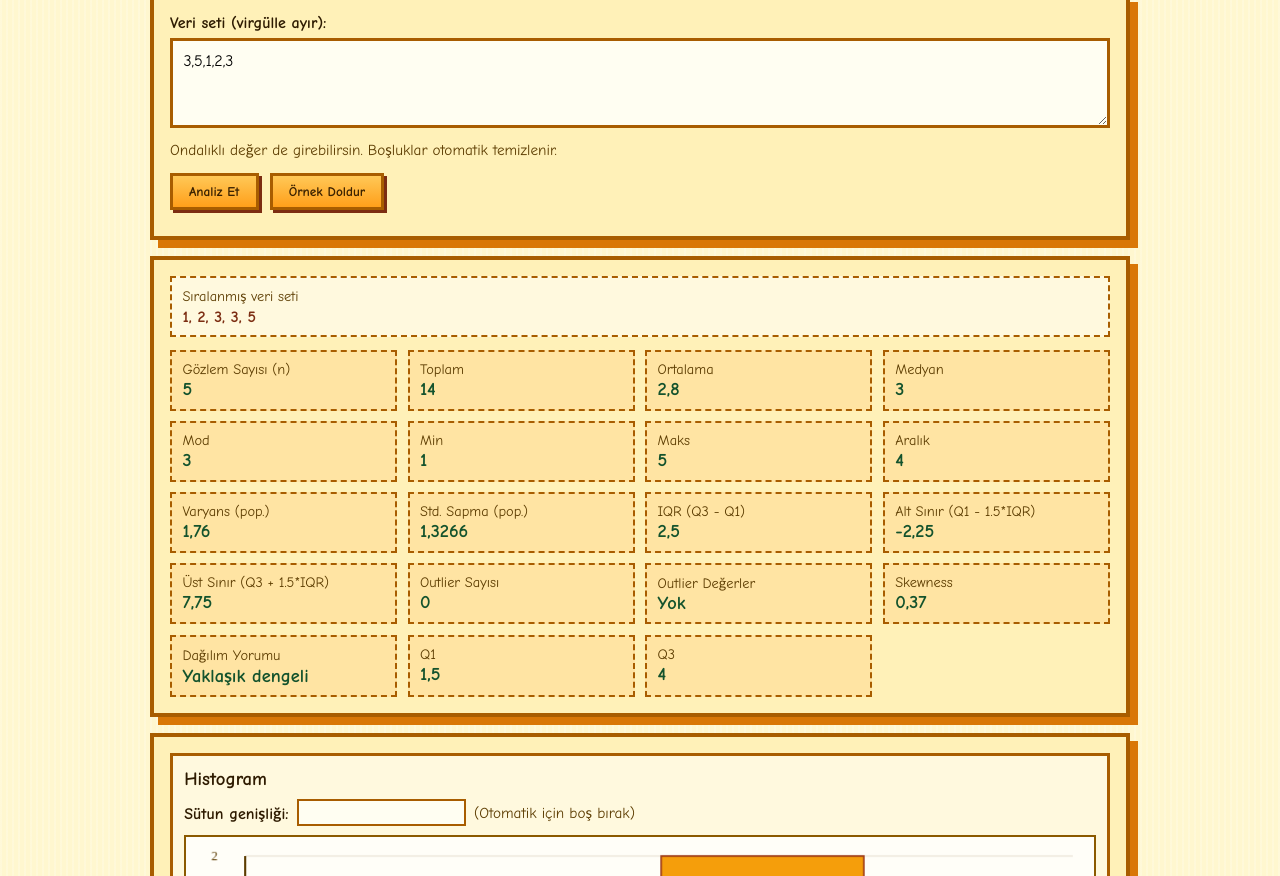
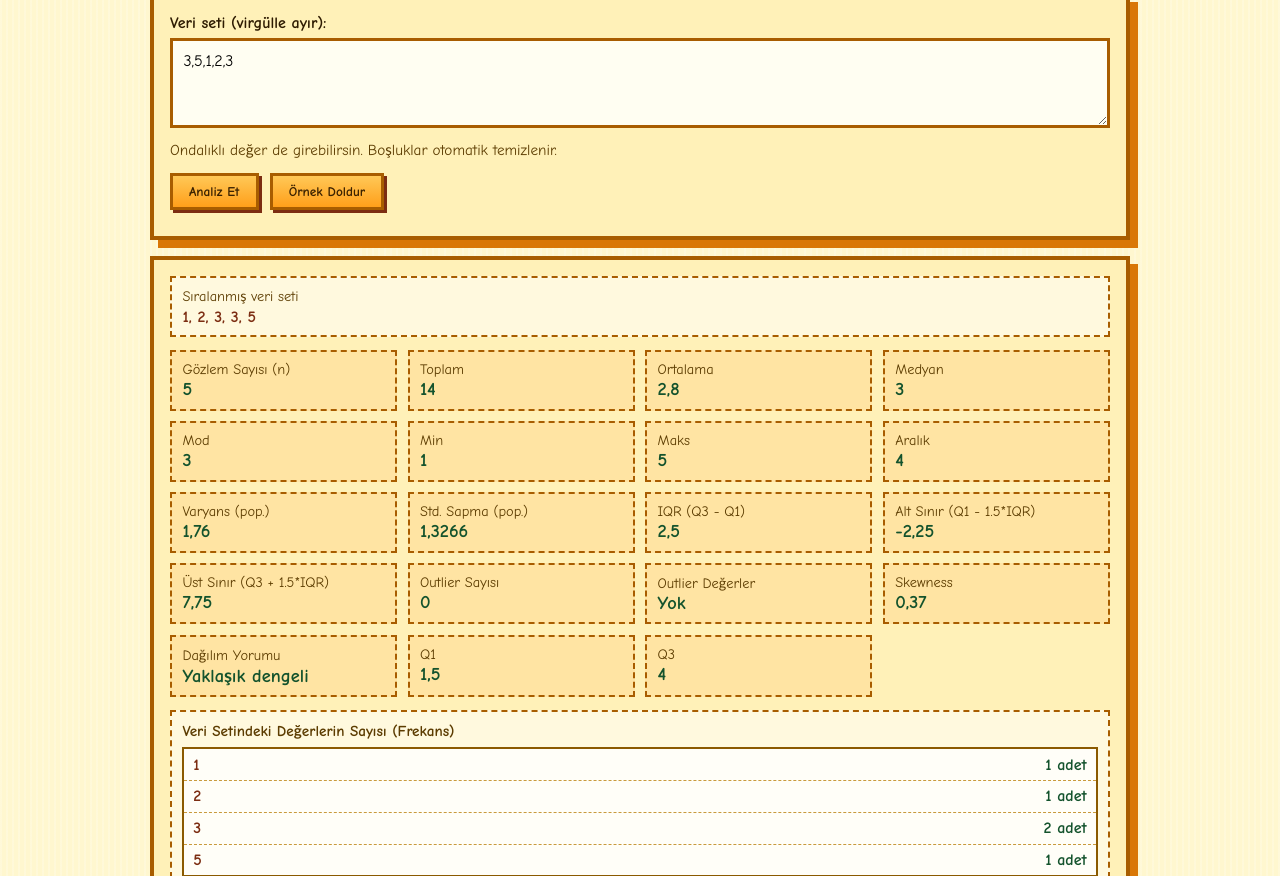
Before and after one commit to ardataskinn/data-analyse-and-plot, a plain HTML site: page index.html in a window 1280 px wide. Shown: the part 76-952 px from the top of the page. Drawn offline with Linux system fonts and the light colour scheme.

Commit message:
feat: veri sayıları gösteriliyor

```diff
--- a/index.html
+++ b/index.html
@@ -168,6 +168,43 @@
         color: var(--ok);
         font-size: 1.15rem;
       }
+      .freq-wrap {
+        margin-top: 0.8rem;
+        background: #fff9de;
+        border: 2px dashed var(--line);
+        padding: 0.55rem 0.65rem;
+      }
+      .freq-title {
+        color: var(--ink-soft);
+        font-size: 0.95rem;
+        font-weight: bold;
+        margin-bottom: 0.45rem;
+      }
+      .freq-list {
+        border: 2px solid #8b5a00;
+        background: #fffef8;
+        max-height: 220px;
+        overflow-y: auto;
+      }
+      .freq-row {
+        display: grid;
+        grid-template-columns: 1fr auto;
+        gap: 0.6rem;
+        padding: 0.4rem 0.55rem;
+        border-bottom: 1px dashed #c99a3d;
+      }
+      .freq-row:last-child {
+        border-bottom: none;
+      }
+      .freq-value {
+        color: #7c2d12;
+        font-weight: bold;
+        word-break: break-word;
+      }
+      .freq-count {
+        color: var(--ok);
+        font-weight: bold;
+      }
       .plot-grid {
         display: grid;
         grid-template-columns: 1fr;
@@ -245,6 +282,10 @@
           <div class="sorted-value" id="sortedDataBox">—</div>
         </div>
         <div class="stats" id="statsGrid"></div>
+        <div class="freq-wrap">
+          <div class="freq-title">Veri Setindeki Değerlerin Sayısı (Frekans)</div>
+          <div class="freq-list" id="valueCountsBox"></div>
+        </div>
       </section>
 
       <section class="card plot-grid">
@@ -292,6 +333,7 @@
       const stemDigitsEl = document.getElementById("stemDigits");
       const binWidthInput = document.getElementById("binWidthInput");
       const skewInfo = document.getElementById("skewInfo");
+      const valueCountsBox = document.getElementById("valueCountsBox");
       const histCanvas = document.getElementById("histCanvas");
       const boxCanvas = document.getElementById("boxCanvas");
 
@@ -407,6 +449,22 @@
               '</div><div class="stat-value">' +
               v +
               "</div></div>"
+          )
+          .join("");
+      }
+
+      function renderValueCounts(values) {
+        const freq = new Map();
+        values.forEach((v) => freq.set(v, (freq.get(v) || 0) + 1));
+        const rows = [...freq.entries()].sort((a, b) => a[0] - b[0]);
+        valueCountsBox.innerHTML = rows
+          .map(
+            ([value, count]) =>
+              '<div class="freq-row"><div class="freq-value">' +
+              qRound(value, 6) +
+              '</div><div class="freq-count">' +
+              count +
+              " adet</div></div>"
           )
           .join("");
       }
@@ -592,6 +650,7 @@
           sortedDataBox.textContent = "—";
           statsGrid.innerHTML = "";
           stemLeafBox.textContent = "";
+          valueCountsBox.innerHTML = "";
           errorBox.textContent = "Lutfen sadece sayi degerleri gir. Ornek: 3,5,1,2,3";
           return;
         }
@@ -599,6 +658,7 @@
           sortedDataBox.textContent = "—";
           statsGrid.innerHTML = "";
           stemLeafBox.textContent = "";
+          valueCountsBox.innerHTML = "";
           errorBox.textContent = "En az bir sayi girmen gerekiyor.";
           return;
         }
@@ -606,6 +666,7 @@
         const stats = calcStats(vals);
         sortedDataBox.textContent = stats.sorted.map((v) => qRound(v, 6)).join(", ");
         renderStats(stats);
+        renderValueCounts(stats.sorted);
         const requestedBinWidth = Number(binWidthInput.value);
         drawHistogram(vals, requestedBinWidth);
         skewInfo.textContent = "Dağılım: " + stats.skewClass + " | Skewness: " + qRound(stats.skewness, 3);
```
